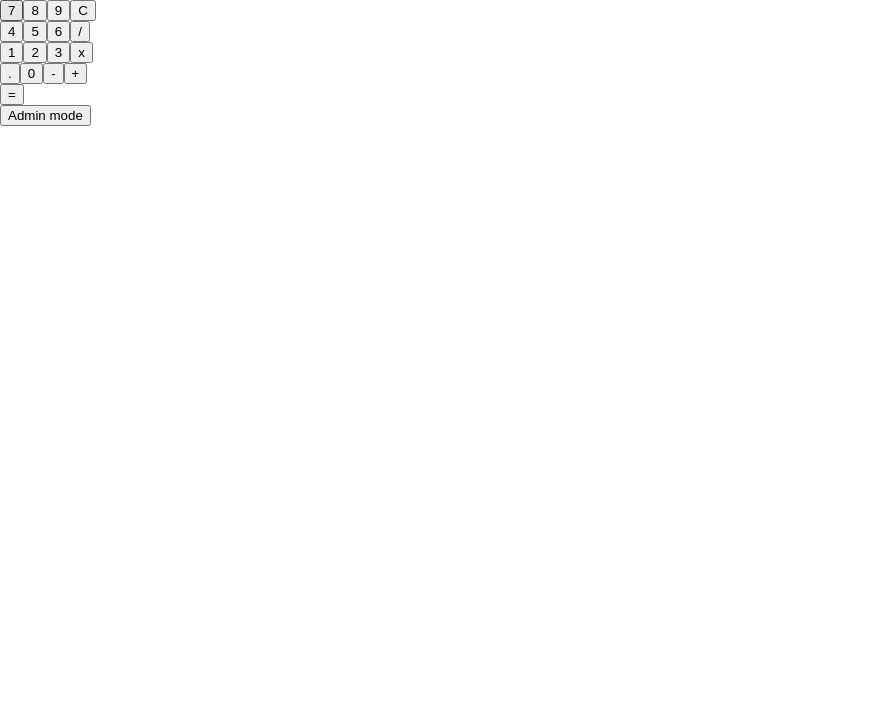
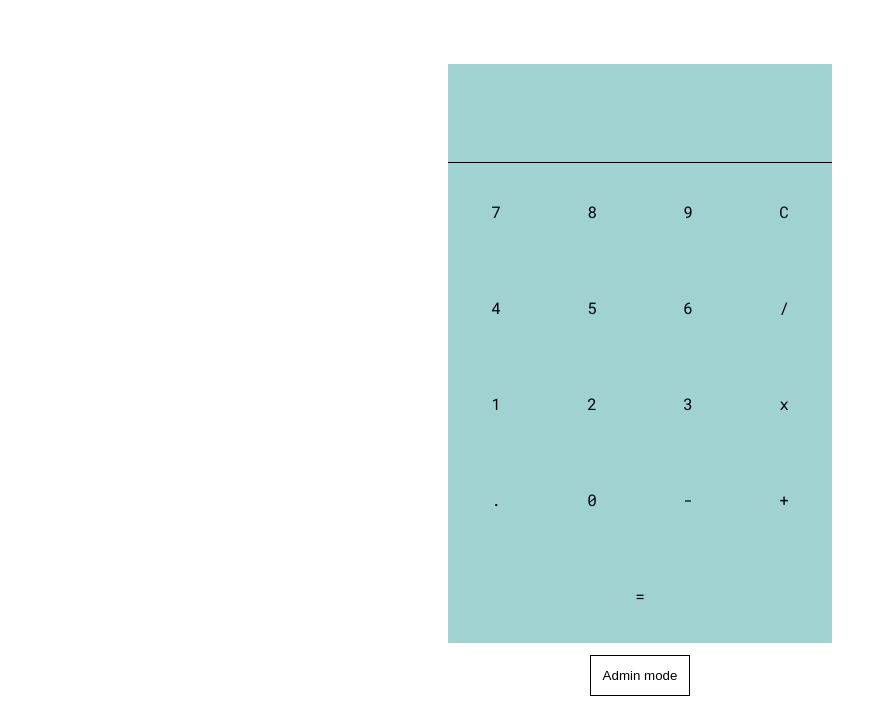
Before and after one commit to iustin-nita/react-calculator, a React (Create React App) app: page / in a window 1280 px wide. Shown: the top 718 px of the page, without its empty margins (0-895 px from the left). Built offline with nearby package versions, Linux system fonts and the light colour scheme.

Commit message:
make it pretty

```diff
--- a/src/components/Admin.js
+++ b/src/components/Admin.js
@@ -3,7 +3,6 @@ import PropTypes from 'prop-types';
 
 
 const Admin = ({ clearHistory, searchInput, filteredListItems }) => {
-
   return (
     <div className="admin">
       <input
@@ -12,9 +11,12 @@ const Admin = ({ clearHistory, searchInput, filteredListItems }) => {
         ref={searchInput}
       />
       <button onClick={clearHistory}>Clear history</button>
-      <ul>
-        {filteredListItems}
-      </ul>
+      {filteredListItems.length ?
+        <ul>
+          {filteredListItems}
+        </ul>
+        : <p>No items</p>
+      }
     </div>
   )
 }
--- a/src/components/App.css
+++ b/src/components/App.css
@@ -0,0 +1,70 @@
+@import 'https://fonts.googleapis.com/css?family=Roboto+Mono';
+:root {
+  font-size: 18px; }
+
+@media only screen and (min-width: 768px) {
+  :root {
+    font-size: 24px; } }
+
+.button:focus, .button:active, input:focus, input:active, button:focus, button:active {
+  outline: none; }
+
+.container {
+  margin: 5% auto;
+  padding: 0;
+  display: flex;
+  flex-direction: column;
+  justify-content: center;
+  align-items: center;
+  font-family: 'Roboto Mono';
+  font-size: 1rem; }
+
+.button {
+  width: 4rem;
+  height: 4rem;
+  font-family: 'Roboto Mono';
+  font-size: 16px;
+  background: none;
+  border: none;
+  cursor: pointer; }
+
+.calculator {
+  width: 16rem;
+  background: #a0d2d2; }
+
+.display {
+  font-size: 18px;
+  padding: 1rem;
+  border-bottom: 1px solid;
+  text-align: right; }
+  .display > div {
+    height: 25px; }
+
+.buttons {
+  background: #a0d2d2;
+  width: 16rem;
+  display: flex;
+  justify-content: center;
+  flex-wrap: wrap;
+  float: left; }
+
+.admin-button {
+  padding: .5rem;
+  margin: .5rem 0;
+  background: none;
+  border: 1px solid;
+  cursor: pointer; }
+  .admin-button.active {
+    background: #d2ecec; }
+
+.admin {
+  padding: 1rem 0;
+  width: 20rem;
+  border: 1px solid;
+  overflow: auto;
+  display: flex;
+  flex-direction: column;
+  align-items: center; }
+  .admin input, .admin button {
+    margin: .2rem 0;
+    padding: .5rem; }
--- a/src/components/App.js
+++ b/src/components/App.js
@@ -141,7 +141,10 @@ class App extends Component {
           <Buttons handleClick={this.handleClick} />
         </div>
 
-        <button onClick={toggleAdmin}>Admin mode</button>
+        <button
+          className={isAdmin ? 'admin-button active' : 'admin-button'}
+          onClick={toggleAdmin}
+        >Admin mode</button>
         {isAdmin &&
           <Admin
             filteredListItems={filteredListItems}
--- /dev/null
+++ b/src/components/App.scss
@@ -0,0 +1,89 @@
+@import 'https://fonts.googleapis.com/css?family=Roboto+Mono';
+
+:root {
+	font-size: 18px;
+}
+
+@media only screen and (min-width: 768px) {
+	:root { font-size: 24px }
+}
+
+$buttonSize: 4rem;
+$background: #a0d2d2;
+
+.button, input, button {
+	&:focus,
+	&:active{
+			outline: none;
+		}
+}
+
+.container{
+	margin: 5% auto;
+	padding: 0;
+	display: flex;
+	flex-direction: column;
+	justify-content: center;
+	align-items: center;
+	font-family: 'Roboto Mono';
+	font-size: $buttonSize / 4;
+}
+.button{
+	width: $buttonSize;
+	height: $buttonSize;
+	font-family: 'Roboto Mono';
+	font-size: 16px;
+	background: none;
+	border: none;
+	cursor: pointer;
+}
+.calculator {
+	width: 4 * $buttonSize;
+	background: $background;
+}
+.display{
+	font-size: 18px;
+	padding: 1rem;
+	border-bottom: 1px solid;
+	text-align: right;
+	> div {
+		height: 25px;
+	}
+}
+.buttons{
+	background: $background;
+	width: 4 * $buttonSize;
+	display: flex;
+	justify-content: center;
+	flex-wrap: wrap;
+	float: left;
+}
+
+.admin-button {
+	padding: .5rem;
+  margin: .5rem 0;
+  background: none;
+	border: 1px solid;
+	cursor: pointer;
+	&.active {
+		background: #d2ecec;
+	}
+}
+
+.admin {
+	padding: 1rem 0;
+	// height: 300px;
+	width: 5 * $buttonSize;
+	border: 1px solid;
+	overflow: auto;
+	display: flex;
+  flex-direction: column;
+	align-items: center;
+	input, button {
+		margin: .2rem 0;
+		padding: .5rem;
+	}
+	// li {
+	// 	list-style: none;
+	// }
+}
```
Also changed, not shown: package.json (+6 -1 lines), 1 other file (tests, documents, lock files or other folders).
